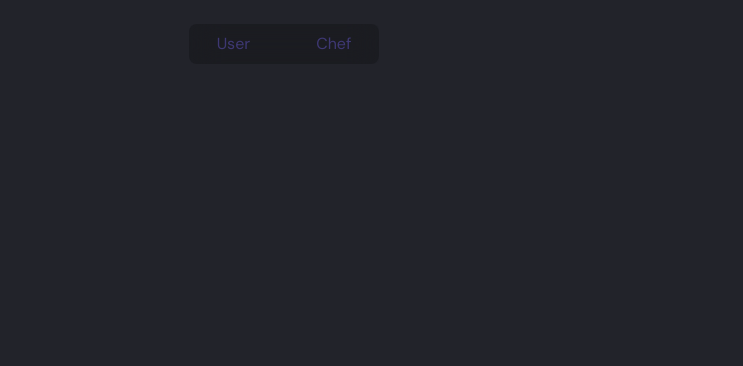
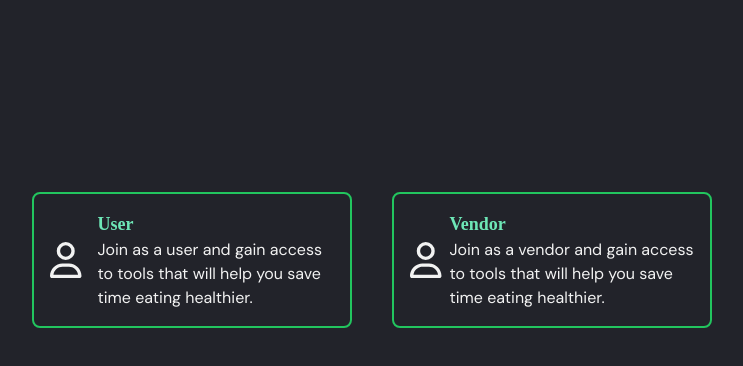
Before and after one commit to sparkyPythoneer/TeamGemI-NutriBlend, a Next.js app: page /auth/signup in a window 1280 px wide. Shown: the top 366 px of the page, without its empty margins (348-1091 px from the left). Built offline with nearby package versions, Linux system fonts and the light colour scheme.

Commit message:
Update landing page signup buttons and CSS animations

```diff
--- /dev/null
+++ b/src/app/auth/signup/chef/page.jsx
@@ -0,0 +1,11 @@
+import React from 'react'
+
+const page = () => {
+  return (
+    <div>
+      <h4>jjjjjjjjjjjjj</h4>
+    </div>
+  )
+}
+
+export default page
--- a/src/app/auth/signup/page.jsx
+++ b/src/app/auth/signup/page.jsx
@@ -1,40 +1,44 @@
 "use client"
 import React, { useState } from 'react'
 
-import { NavTabs } from '@/components/shared'
-import { faBookBookmark, faBookOpen } from '@fortawesome/free-solid-svg-icons'
 import { FontAwesomeIcon } from '@fortawesome/react-fontawesome'
-import { CustomerSignUpFlow } from '../misc/components/customers'
+import { faUser } from '@fortawesome/free-regular-svg-icons'
+import Link from 'next/link'
 
 const RegisterPage = () => {
-  const [currentTab, setCurrentTab] = useState('Overview')
 
 
-  const cat = [
-    {
-      title: 'User',
-      id: '1',
-      component: <CustomerSignUpFlow/>
 
-    },
-    {
-      title: 'Chef',
-      id: '2',
-      component: <p>COM</p>
-    },
+  return (
+    <div className='flex flex-row justify-center gap-10 mt-48 ml-40 animate-slideIn'>
+      <Link href='/auth/signup/customer' className='max-w-xs p-4 rounded-lg border-[#22c55e] border-2 bg-muted-'>
 
-  ]
-  return (
-    <article className='grid place-content-center p-6'>
+        <article className='flex flex-col md:flex-row items-center justify-center gap-4'>
+          <FontAwesomeIcon icon={faUser} className='text-foreground text-4xl' />
+          <div>
+            <h2 className='text-lg font-bold text-emerald-300' style={{ fontFamily: "'Nothing You Could Do', cursive" }}>User</h2>
+            <p>
+              Join as a user and gain access to tools that will help you save time eating healthier.
+            </p>
+          </div>
+        </article>
+      </Link>
 
-      <NavTabs
-        categoryArray={cat}
-        currentTab={currentTab}
-        setCurrentTab={setCurrentTab}
-        fallback='/'
-        listClass='text-foreground'
-      />
-    </article>
+      <Link href='/auth/signup/chef' className='max-w-xs p-4 rounded-lg bg-muted- border-[#22c55e] border-2 b animate-slideInRight'>
+      <article className='flex flex-col md:flex-row items-center justify-center gap-2'>
+
+          <FontAwesomeIcon icon={faUser} className='text-foreground text-4xl' />
+          <div>
+          <h2 className='text-lg font-bold text-emerald-300' style={{ fontFamily: "'Nothing You Could Do', cursive" }}>Vendor</h2>
+            <p>
+              Join as a vendor and gain access to tools that will help you save time eating healthier.
+            </p>
+          </div>
+        </article>
+      </Link>
+
+
+    </div>
   )
 }
 
--- a/src/app/globals.css
+++ b/src/app/globals.css
@@ -199,7 +199,7 @@ input:-webkit-autofill:active {
   animation: slideInFromLeft 3s ease-out;
 }
 
-@keyframes slideInFromRight {
+@keyframes slideInFromCircle {
   0% {
     transform: translateX(100%) rotate(360deg);
     opacity: 0;
@@ -210,18 +210,21 @@ input:-webkit-autofill:active {
   }
 }
 
+.animate-slideInCircle {
+  animation: slideInFromCircle 3s ease-out;
+}
+
+@keyframes slideInFromRight {
+  0% {
+    transform: translateY(-100%);
+    opacity: 1;
+  }
+  100% {
+    transform: translateY(0);
+    opacity: 0.7;
+  }
+}
+
 .animate-slideInRight {
   animation: slideInFromRight 3s ease-out;
 }
-@keyframes typewriter {
-  from {
-    width: 0;
-  }
-  to {
-    width: 10%;
-  }
-}
-
-.animate-accordion-up {
-  animation-duration: 4s; /* Adjust this value to increase or decrease the duration */
-}
--- a/src/app/page.js
+++ b/src/app/page.js
@@ -55,7 +55,7 @@ export default function Home() {
           </LinkButton>
         </div>
 
-        <div className="relative max-w-sm xl:max-w-md animate-slideInRight">
+        <div className="relative max-w-sm xl:max-w-md animate-slideInCircle">
           <Image src="/assets/soup-landing-page.png" alt="health" className="w-full" width={500} height={500} />
 
           <article className="absolute text-center top-[70%] left-0 right-0 bg-red/10 backdrop-blur-lg px-4 py-8 rounded-lg transform transition-all duration-500 hover:scale-110 hover:-translate-y-16 hover:text-xl">
```
